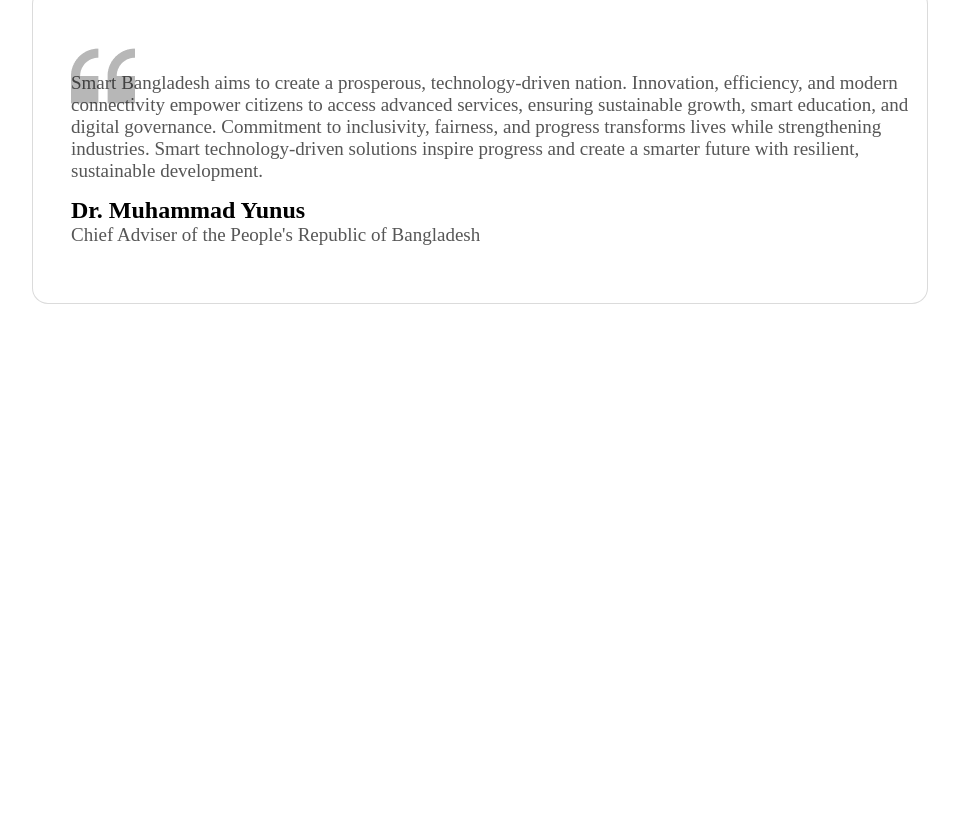
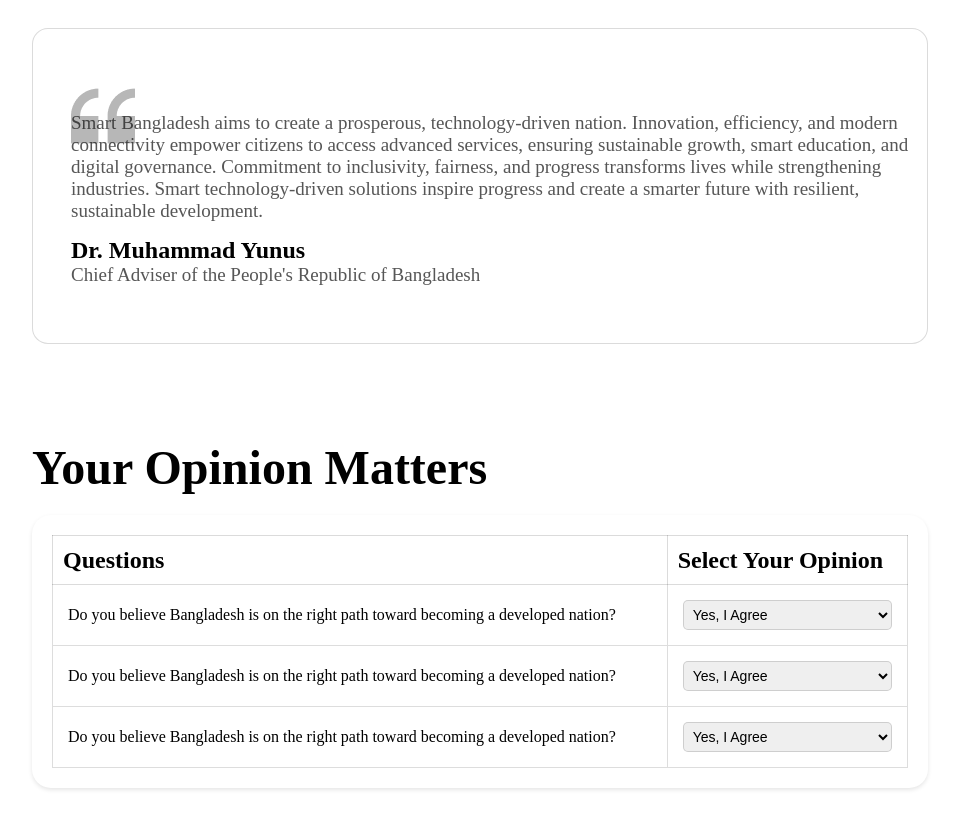
Before and after one commit to amirh25/assignment-1, a plain HTML site: page index.html in a window 1280 px wide. Shown: the part 2349-3178 px from the top of the page, without its empty margins (160-1119 px from the left). Before the commit the page ends 2749 px from the top, so only its background shows below. Drawn offline with Linux system fonts and the light colour scheme.

Commit message:
opinion added

```diff
--- a/index.html
+++ b/index.html
@@ -129,7 +129,54 @@
           </div>
         </div>
       </section>
-      <section></section>
+
+
+      <!-- opinion section starts -->
+      <section class="opinion">
+        <h2>Your Opinion Matters</h2>
+        <div class="opinion-matters">
+            <table>
+                <thead>
+                    <tr>
+                        <th><h5>Questions</h5></th>
+                        <th><h5>Select Your Opinion</h5></th>
+                    </tr>
+                </thead>
+                <tbody>
+                    <tr>
+                        <td>Do you believe Bangladesh is on the right path toward becoming a developed nation?</td>
+                        <td>
+                            <select>
+                                <option>Yes, I Agree</option>
+                                <option>No, I Disagree</option>
+                                <option>Neutral</option>
+                            </select>
+                        </td>
+                    </tr>
+                    <tr>
+                        <td>Do you believe Bangladesh is on the right path toward becoming a developed nation?</td>
+                        <td>
+                            <select>
+                                <option>Yes, I Agree</option>
+                                <option>No, I Disagree</option>
+                                <option>Neutral</option>
+                            </select>
+                        </td>
+                    </tr>
+                    <tr>
+                        <td>Do you believe Bangladesh is on the right path toward becoming a developed nation?</td>
+                        <td>
+                            <select>
+                                <option>Yes, I Agree</option>
+                                <option>No, I Disagree</option>
+                                <option>Neutral</option>
+                            </select>
+                        </td>
+                    </tr>
+                </tbody>
+            </table>
+        </div>
+      </section>
       <section></section>
       <section></section>
     </main>
--- a/styles/style.css
+++ b/styles/style.css
@@ -122,3 +122,45 @@
     line-height: 29px;
     letter-spacing: 0%;
 }
+
+
+/*opinion style*/
+
+.opinion-matters {
+
+    margin: 0 auto;
+    background: rgb(255, 255, 255);
+    padding: 20px;
+    border-radius: 19px;
+    box-shadow: 0 2px 4px rgba(0, 0, 0, 0.1);
+}
+
+h2 {
+    margin-bottom: 20px;
+}
+
+table {
+    width: 100%;
+    border-collapse: collapse;
+}
+
+thead th {
+
+    padding: 10px;
+    text-align: left;
+    font-weight: bold;
+    border: 1px solid rgba(14, 14, 14, 0.15);
+}
+
+tbody td {
+    padding: 15px;
+    border: 1px solid #ddd;
+}
+
+select {
+    padding: 5px;
+    font-size: 14px;
+    border: 1px solid rgba(14, 14, 14, 0.15);
+    border-radius: 5px;
+    width: 100%;
+}
```
